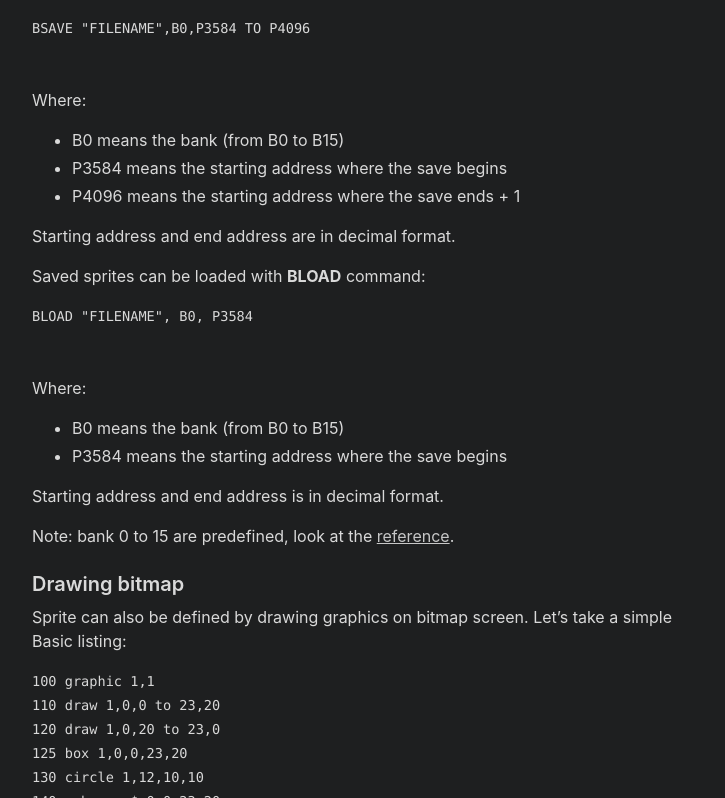
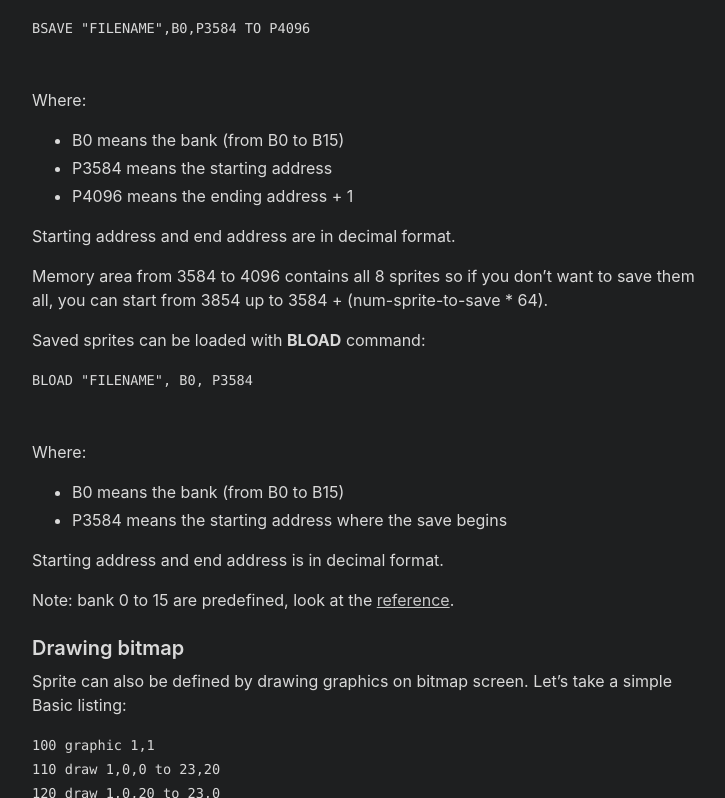
Before and after one commit to intoinside/intoinside.github.io, a Jekyll site: the page built from _posts/2024-01-03-sprite-editor.md, in a window 1280 px wide and 900 px high, scrolled down 2742 px, cut to the strip 102-900 px from the top of the window. Shown: the whole strip, without its empty margins (272-997 px from the left). Built offline with Jekyll 4.4.1, drawn with Linux system fonts in a browser that asks for light colours; comment, search, counter and statistics services are not loaded; some of the changed text lies outside the part shown.

Commit message:
Edit last post

````diff
--- a/_posts/2024-01-03-sprite-editor.md
+++ b/_posts/2024-01-03-sprite-editor.md
@@ -64,10 +64,13 @@ BSAVE "FILENAME",B0,P3584 TO P4096
 ```
 Where:
 * B0 means the bank (from B0 to B15)
-* P3584 means the starting address where the save begins
-* P4096 means the starting address where the save ends + 1
+* P3584 means the starting address
+* P4096 means the ending address + 1
 
 Starting address and end address are in decimal format.
+
+Memory area from 3584 to 4096 contains all 8 sprites so if you don't want to save them
+all, you can start from 3854 up to 3584 + (num-sprite-to-save * 64).
 
 Saved sprites can be loaded with **BLOAD** command:
 
````
Also changed, not shown: other parts of _posts/2024-01-03-sprite-editor.md (+2 -2 lines).
